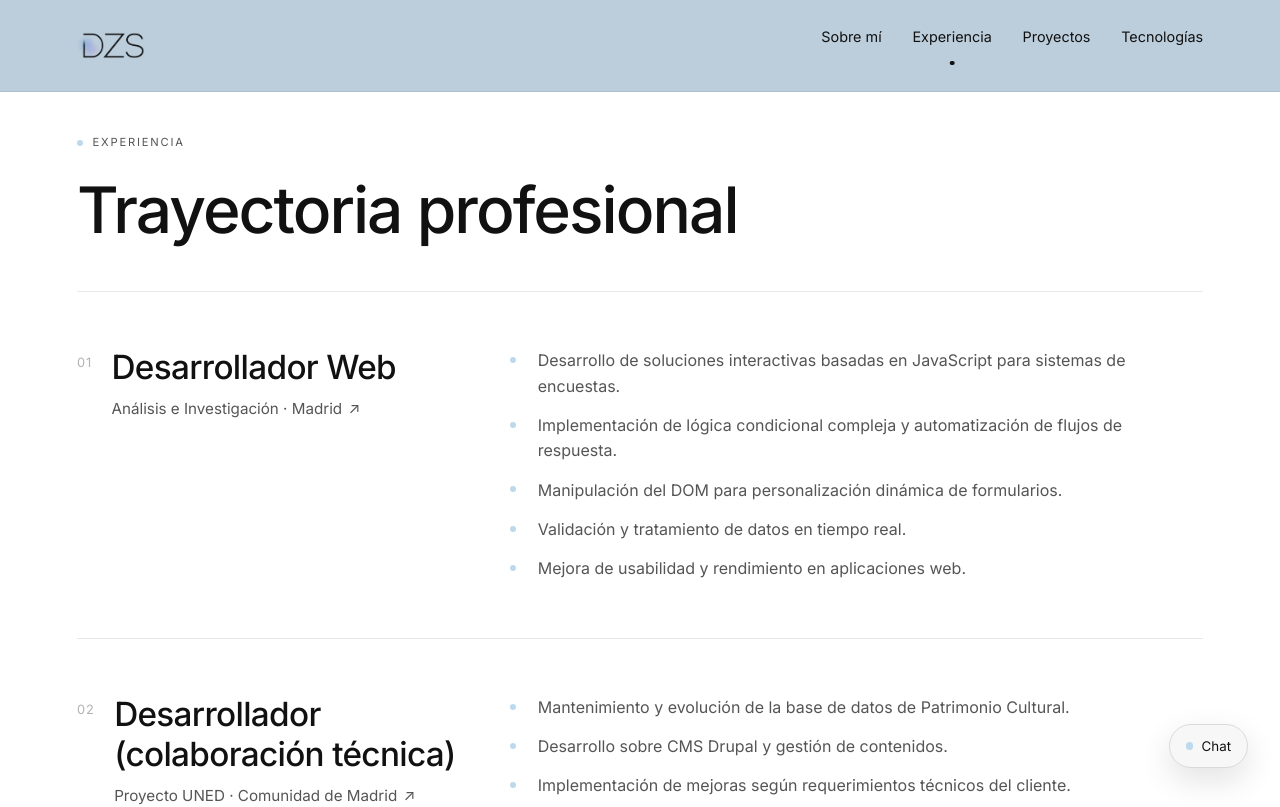
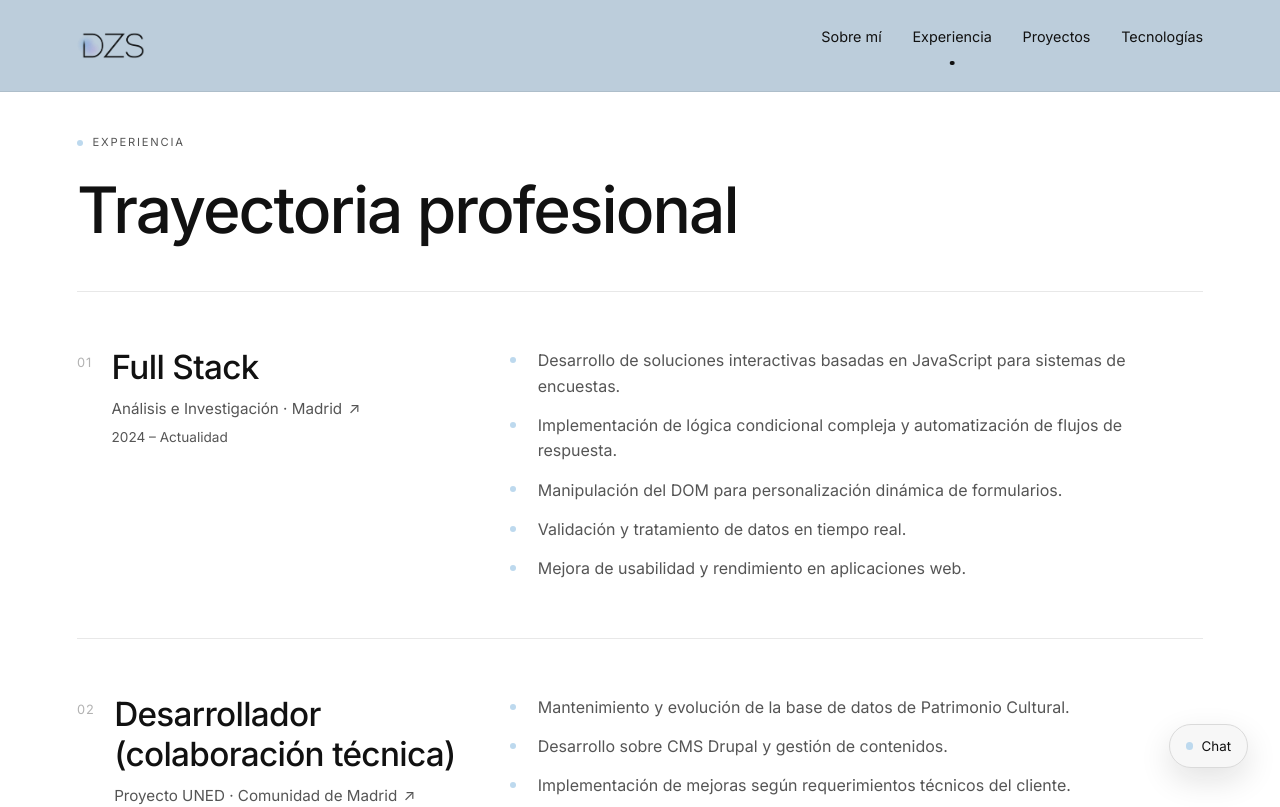
Before and after one commit to Daniel-Zarco/Portfolio, a React (Vite) app: page /experiencia in a window 1280 px wide. Shown: the top 807 px of the page. Built offline with nearby package versions, Linux system fonts and the light colour scheme.

Commit message:
Experiencia: rol Full Stack y periodo 2024-Actualidad en Analisis e Investigacion

```diff
--- a/src/App.css
+++ b/src/App.css
@@ -1235,6 +1235,13 @@
   transform: translate(3px, -3px);
 }
 
+.experience-period {
+  margin-top: 0.35rem;
+  color: var(--color-text);
+  font-size: 0.85rem;
+  line-height: 1.5;
+}
+
 .experience-points {
   display: flex;
   flex-direction: column;
--- a/src/components/About.jsx
+++ b/src/components/About.jsx
@@ -65,6 +65,7 @@ export function ExperienceSection() {
                   >
                     {job.company} <span className="experience-company-arrow">↗</span>
                   </a>
+                  {job.period && <p className="experience-period">{job.period}</p>}
                 </div>
               </div>
               <ul className="experience-points">
--- a/src/data.js
+++ b/src/data.js
@@ -81,8 +81,9 @@ export const about = {
 
 export const experience = [
   {
-    role: 'Desarrollador Web',
+    role: 'Full Stack',
     company: 'Análisis e Investigación · Madrid',
+    period: '2024 – Actualidad',
     url: 'https://www.analisiseinvestigacion.com/',
     points: [
       'Desarrollo de soluciones interactivas basadas en JavaScript para sistemas de encuestas.',
```
